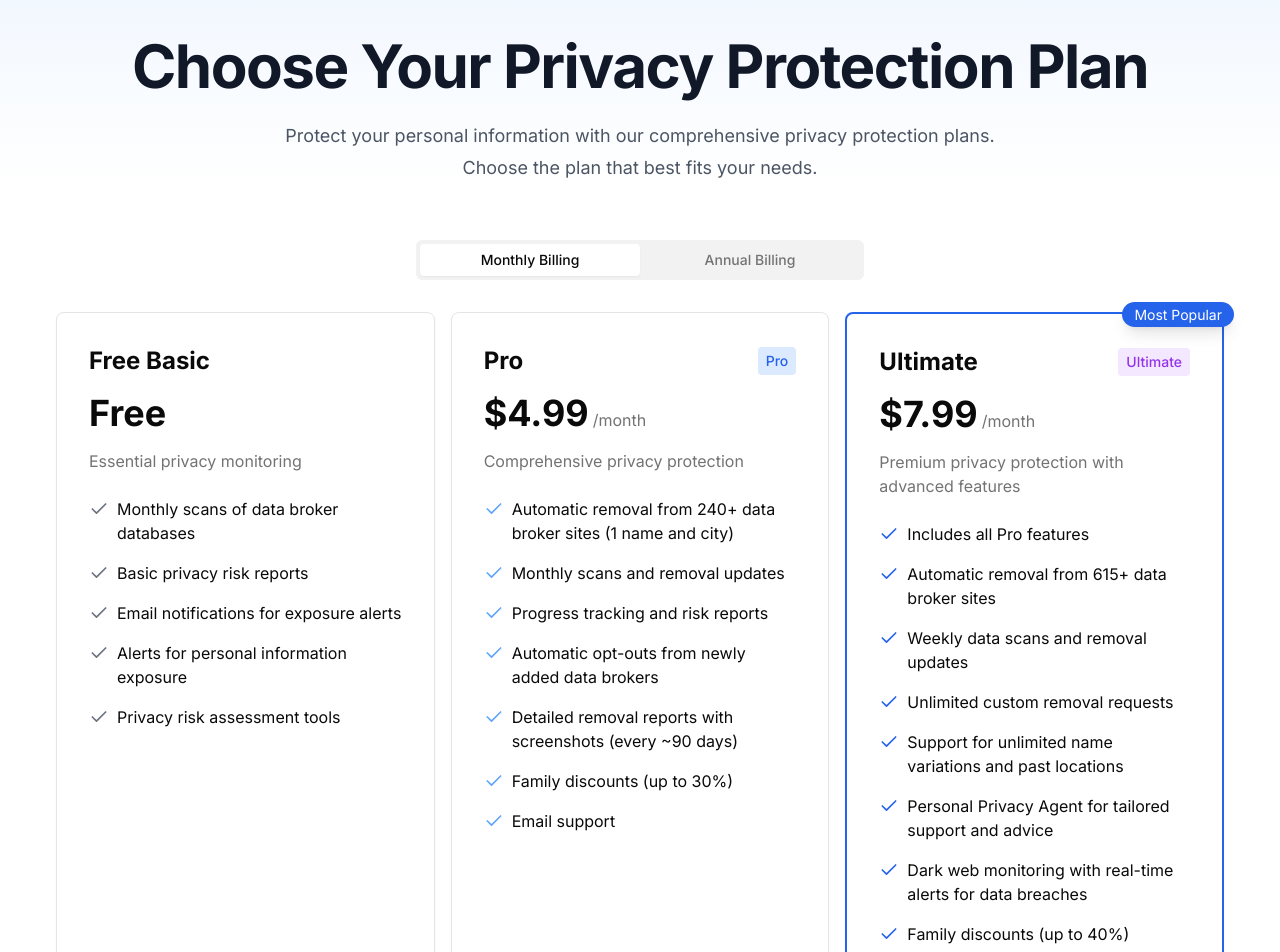
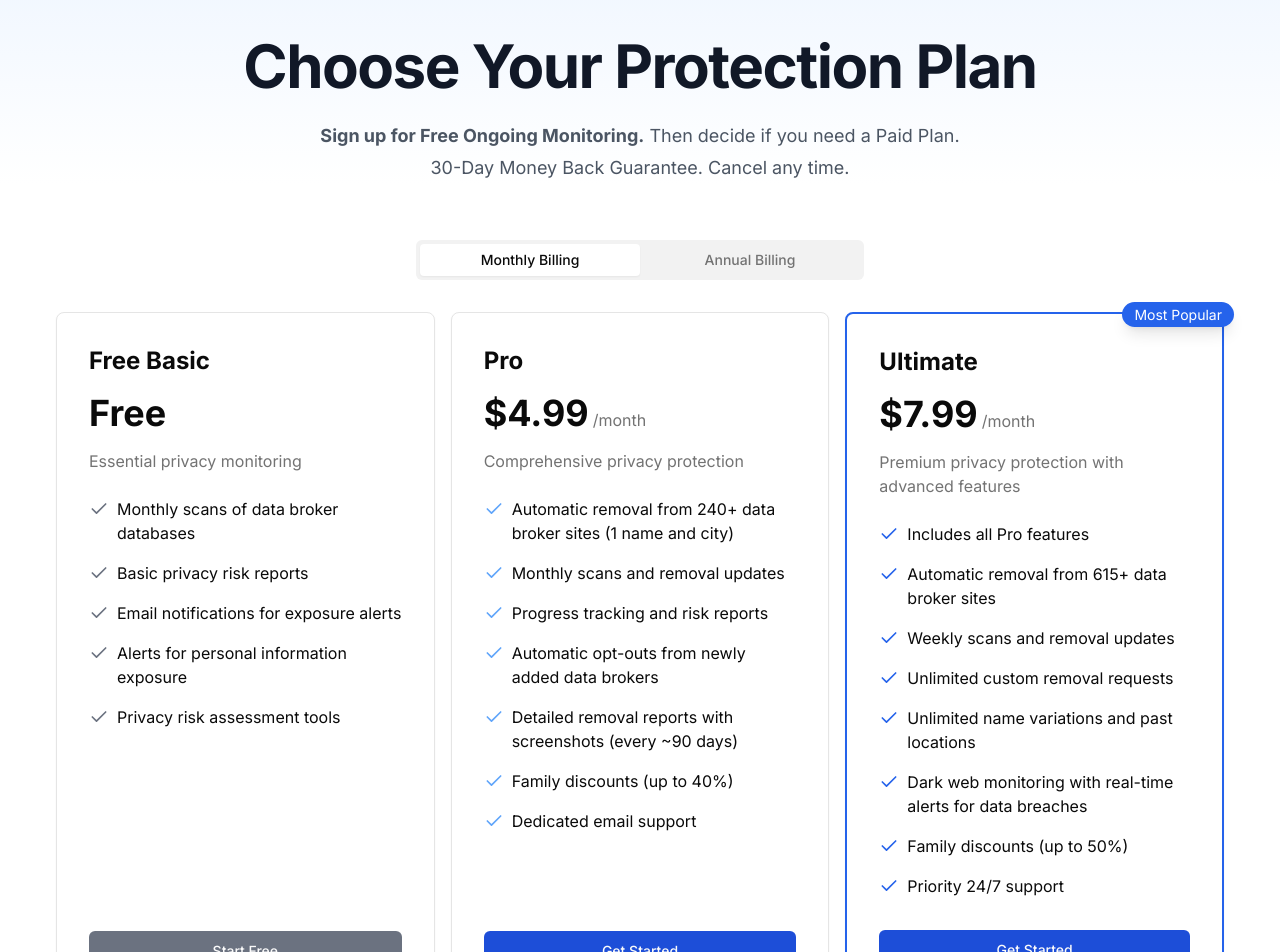
Before and after one commit to braindead-dev/NoTrace, a Next.js app: page /pricing in a window 1280 px wide. Shown: the part 100-1052 px from the top of the page. Built offline with nearby package versions, Linux system fonts and the light colour scheme.

Commit message:
pricing plans

```diff
--- a/app/pricing/page.tsx
+++ b/app/pricing/page.tsx
@@ -20,11 +20,12 @@ export default function PricingPage() {
             className="text-center"
           >
             <h1 className="text-4xl font-bold tracking-tight sm:text-6xl text-gray-900">
-              Choose Your Privacy Protection Plan
+              Choose Your Protection Plan
             </h1>
             <p className="mt-6 text-lg leading-8 text-gray-600 max-w-3xl mx-auto">
-              Protect your personal information with our comprehensive privacy protection plans.
-              Choose the plan that best fits your needs.
+              <b>Sign up for Free Ongoing Monitoring.</b> Then decide if you need a Paid Plan.
+              <br/>
+              30-Day Money Back Guarantee. Cancel any time.
             </p>
           </motion.div>
         </div>
--- a/components/FAQ.tsx
+++ b/components/FAQ.tsx
@@ -8,8 +8,8 @@ const faqs = [
     answer: "Our system continuously scans major data broker websites for your personal information. When found, we automatically submit removal requests on your behalf using our proprietary technology. We track the removal process and verify that your information has been taken down."
   },
   {
-    question: "What's included in the family plan?",
-    answer: "The family plan covers up to 5 family members and includes all features from the Pro plan. Each family member gets their own privacy dashboard, customized removal requests, and individual dark web monitoring. You'll also get a comprehensive family privacy assessment and consolidated reporting."
+    question: "How can I get full protection for my family?",
+    answer: "Each paid plan allows you to add up to 5 family members at a highly discounted rate, compounding per member added. Each family member gets their own privacy dashboard, customized removal requests, and individual monitoring. You'll also get a comprehensive family privacy assessment and consolidated reporting."
   },
   {
     question: "How long does it take to remove my information?",
--- a/components/pricing/PricingCard.tsx
+++ b/components/pricing/PricingCard.tsx
@@ -32,17 +32,6 @@ export default function PricingCard({
       <div className="mb-6">
         <div className="flex justify-between items-center mb-4">
           <h3 className="text-2xl font-bold">{plan.name}</h3>
-          {variant && (
-            <span
-              className={`text-sm font-medium px-2 py-1 rounded ${
-                variant === "ultimate"
-                  ? "bg-purple-100 text-purple-600"
-                  : "bg-blue-100 text-blue-600"
-              }`}
-            >
-              {variant.charAt(0).toUpperCase() + variant.slice(1)}
-            </span>
-          )}
         </div>
 
         {/* Pricing */}
--- a/components/pricing/PricingTabs.tsx
+++ b/components/pricing/PricingTabs.tsx
@@ -28,8 +28,8 @@ export const plans = {
         "Progress tracking and risk reports",
         "Automatic opt-outs from newly added data brokers",
         "Detailed removal reports with screenshots (every ~90 days)",
-        "Family discounts (up to 30%)",
-        "Email support",
+        "Family discounts (up to 40%)",
+        "Dedicated email support",
       ],
     },
     annual: {
@@ -42,7 +42,7 @@ export const plans = {
         "Progress tracking and risk reports",
         "Automatic opt-outs from newly added data brokers",
         "Detailed removal reports with screenshots (every ~90 days)",
-        "Family discounts (up to 30%)",
+        "Family discounts (up to 40%)",
         "Email support",
       ],
     },
@@ -55,12 +55,11 @@ export const plans = {
       features: [
         "Includes all Pro features",
         "Automatic removal from 615+ data broker sites",
-        "Weekly data scans and removal updates",
+        "Weekly scans and removal updates",
         "Unlimited custom removal requests",
-        "Support for unlimited name variations and past locations",
-        "Personal Privacy Agent for tailored support and advice",
+        "Unlimited name variations and past locations",
         "Dark web monitoring with real-time alerts for data breaches",
-        "Family discounts (up to 40%)",
+        "Family discounts (up to 50%)",
         "Priority 24/7 support",
       ],
     },
@@ -71,12 +70,11 @@ export const plans = {
       features: [
         "Includes all Pro features",
         "Automatic removal from 615+ data broker sites",
-        "Weekly data scans and removal updates",
+        "Weekly scans and removal updates",
         "Unlimited custom removal requests",
-        "Support for unlimited name variations and past locations",
-        "Personal Privacy Agent for tailored support and advice",
+        "Unlimited name variations and past locations",
         "Dark web monitoring with real-time alerts for data breaches",
-        "Family discounts (up to 40%)",
+        "Family discounts (up to 50%)",
         "Priority 24/7 support",
       ],
     },
```
